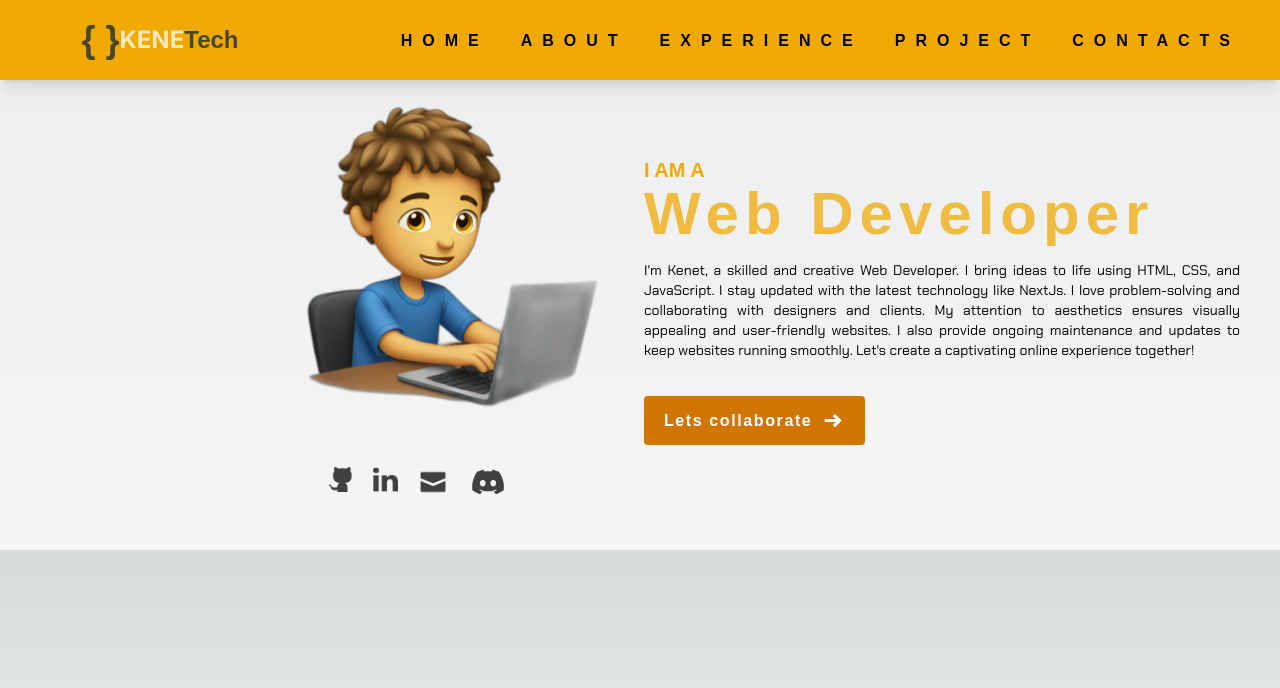
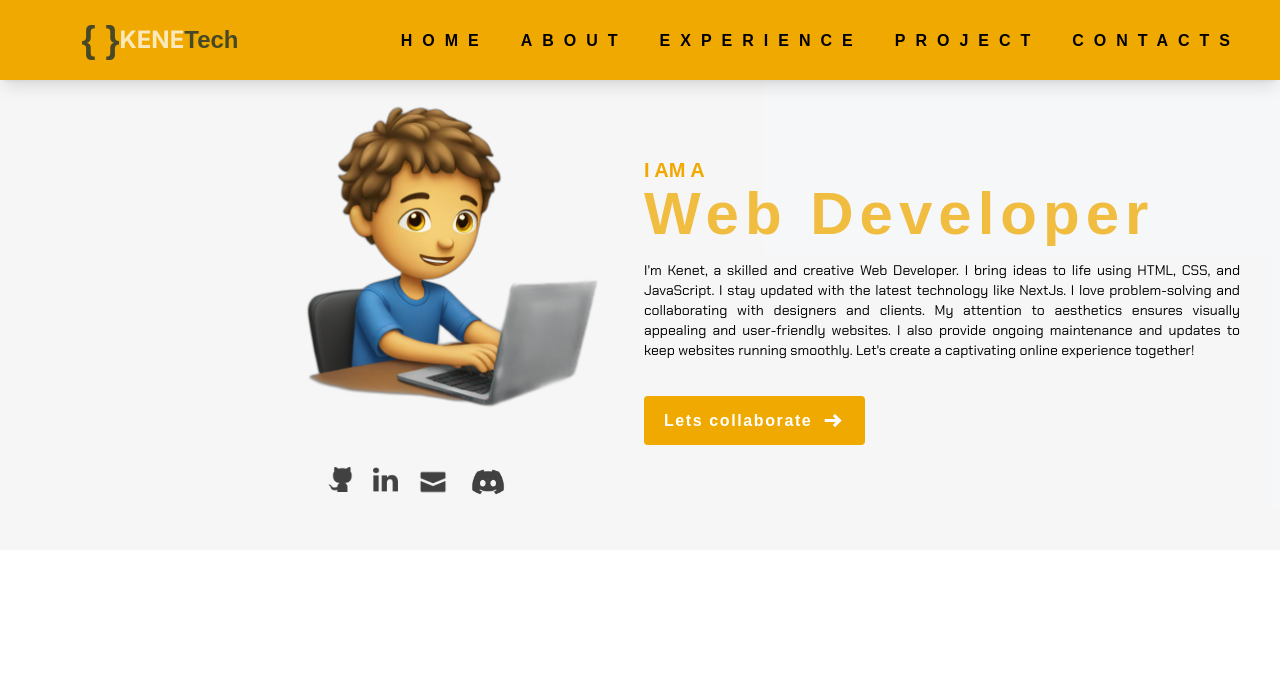
Before and after one commit to kenetmedez/portfolio, a Next.js app: page / in a window 1280 px wide. Shown: the top 688 px of the page. Built offline with nearby package versions, Linux system fonts and the light colour scheme; a web font is replaced by a local one.

Commit message:
Add: Tailwind color

```diff
--- a/components/Hero.tsx
+++ b/components/Hero.tsx
@@ -20,17 +20,17 @@ const Hero = () => {
       <div className="lg:w-1/2 w-full flex flex-col lg:justify-items-end justify-center lg:p-0 px-5">
         {information?.map((info, idx) => (
           <div key={idx} className="w-full relative md:pr-10">
-            <h3 className="text-[#f0a900] lg:text-xl text-sm font-second font-bold">
+            <h3 className="text-primary lg:text-xl text-sm font-second font-bold">
               I AM A
             </h3>
-            <h1 className="text-[#f0a900] font-second tracking-widest lg:text-6xl md:text-5xl text-4xl duration-500 font-bold animate-pulse">
+            <h1 className="text-primary font-second tracking-widest lg:text-6xl md:text-5xl text-4xl duration-500 font-bold animate-pulse">
               {info?.position}
             </h1>
             <p className="md:py-4 py-2 text-justify font-poppins md:text-md text-sm font-third">
               {info?.description}
             </p>
             <div className="lg:py-5 pt-1 flex items-center">
-              <button className=" bg-[#CF7500] lg:0rounded-full rounded flex flex-row justify-center items-center px-5 py-3 text-white font-bold text-md  hover:bg-[#000] cursor-pointer group">
+              <button className=" bg-primary lg:0rounded-full rounded flex flex-row justify-center items-center px-5 py-3 text-white font-bold text-md  hover:bg-[#000] cursor-pointer group">
                 <p className="md:text-md text-md font-second tracking-widest">
                   {info?.buttonLabel}
                 </p>
--- a/styles/globals.css
+++ b/styles/globals.css
@@ -4,35 +4,3 @@
 @tailwind base;
 @tailwind components;
 @tailwind utilities;
-
-
-
-:root {
-  --foreground-rgb: 0, 0, 0;
-  --background-start-rgb: 214, 219, 220;
-  --background-end-rgb: 255, 255, 255;
-}
-
-@media (prefers-color-scheme: dark) {
-  :root {
-    --foreground-rgb: 255, 255, 255;
-    --background-start-rgb: 0, 0, 0;
-    --background-end-rgb: 0, 0, 0;
-  }
-}
-
-body {
-  color: rgb(var(--foreground-rgb));
-  background: linear-gradient(
-      to bottom,
-      transparent,
-      rgb(var(--background-end-rgb))
-    )
-    rgb(var(--background-start-rgb));
-}
-
-@layer utilities {
-  .text-balance {
-    text-wrap: balance;
-  }
-}
--- a/tailwind.config.ts
+++ b/tailwind.config.ts
@@ -8,11 +8,16 @@ const config: Config = {
   ],
   theme: {
     extend: {
+      colors: {
+        primary : "#f0a900",
+      },
+
       fontFamily: {
         main: ["Creepster", "system-ui"],
         second: ["Londrina Solid", "sans-serif"],
         third:["Chakra Petch", 'sans-serif']
       },
+
     },
   },
   plugins: [],
```
